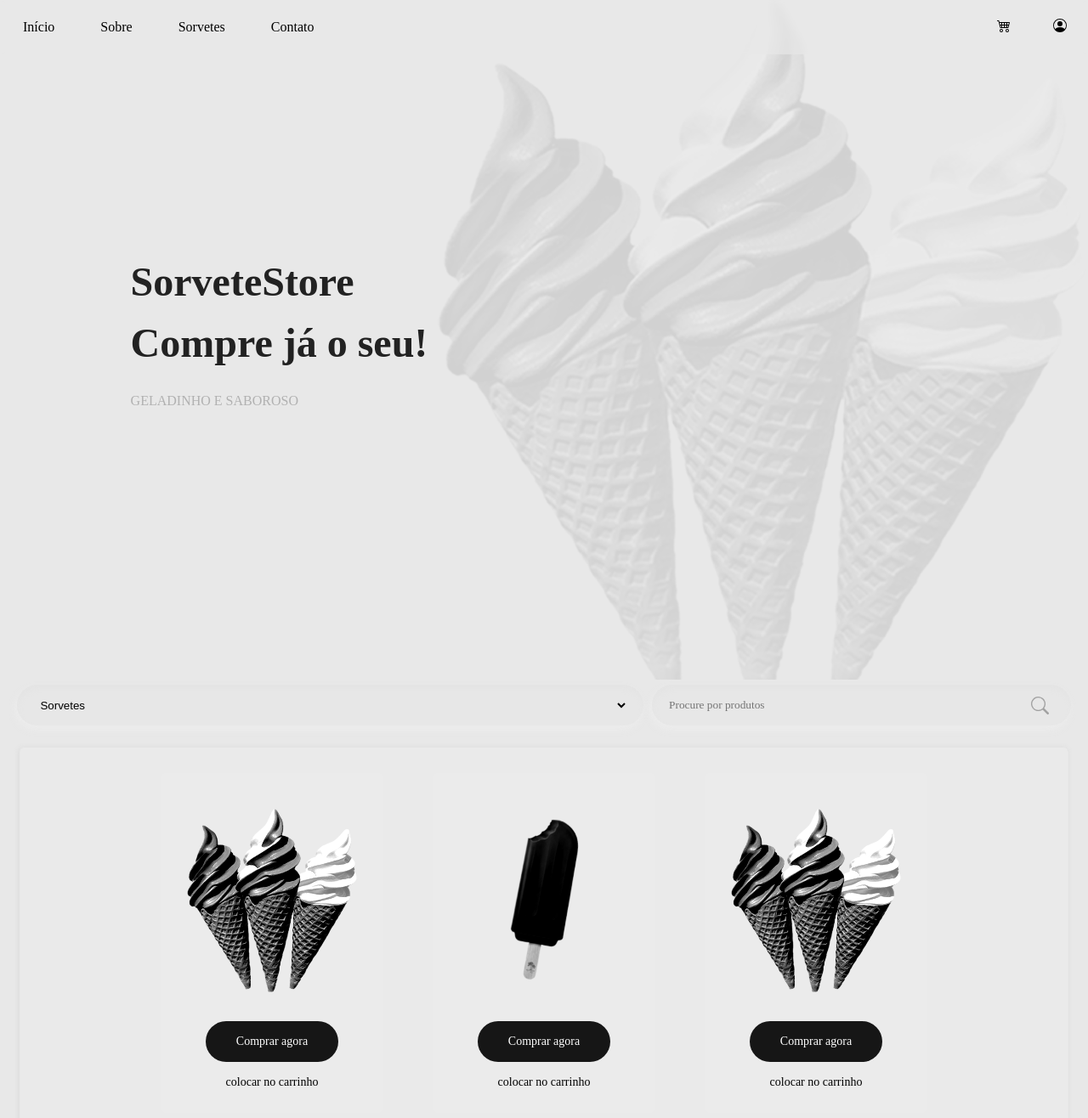
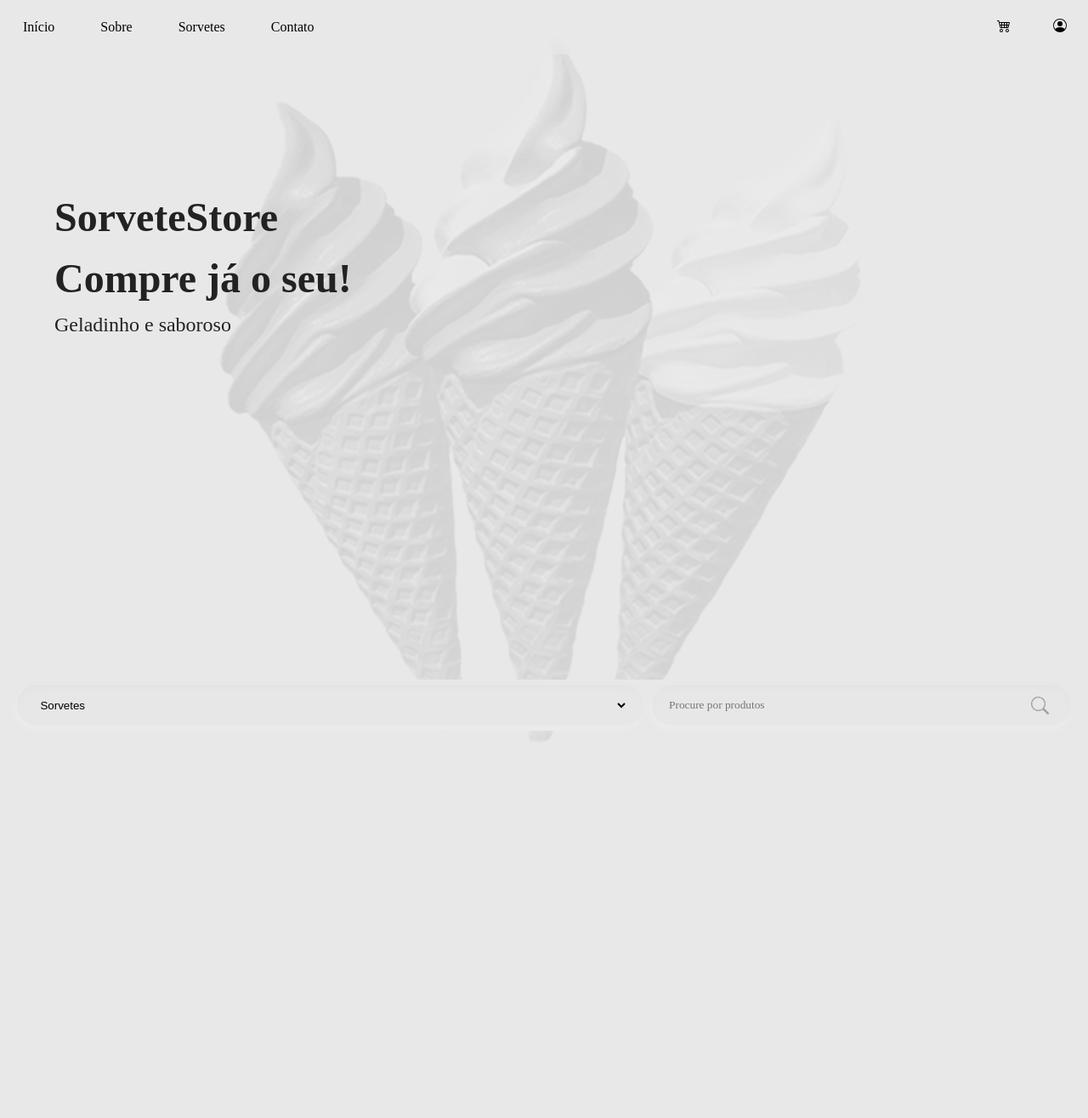
Before and after one commit to LuciLua/site-e-commerce, a Next.js app: page / in a window 1280 px wide. Shown: the top 1316 px of the page at 85% size. After the commit the page ends 875 px from the top, so only its background shows below. Built offline with nearby package versions, Linux system fonts and the light colour scheme.

Commit message:
:star2: home refactored ok

```diff
--- a/src/pages/index.tsx
+++ b/src/pages/index.tsx
@@ -1,65 +1,21 @@
 import MenuCategories from "../components/MenuCategories/MenuCategories"
 import SearchBar from "../components/SearchBar/SearchBar"
+import styles from "../styles/Home.module.scss"
 
 function Home() {
     return (
-        <main>
-            <div className="init">
-                <div className="back">
+        <>
+            <main className={styles.init}>
+                <div className={styles.background}>
                     <img src="img/sor.png" alt="" />
                 </div>
-                <h1 className="titulo">
-                    <p>SorveteStore<br />Compre já o seu!</p>
-                    <p id="titulo-g">Geladinho e saboroso</p>
-                </h1>
-            </div>
-
+                <div className={styles.txtInit}>
+                    <h1 className={styles.title}>SorveteStore <br /> Compre já o seu!</h1>
+                    <h2 className={styles.subtitle}>Geladinho e saboroso</h2>
+                </div>
+            </main>
             <SearchBar />
-
-            <div className="inter">
-
-                {/* <MenuCategories /> */}
-
-                <div className="products">
-                    <div className="align-prod">
-                        <div className="pr">
-                            <div className="buy" id="teste">
-                                <p>Comprar agora</p>
-                            </div>
-                            <img className="item" src="img/sor.png" alt="" />
-                            <div className="carrinho">
-                                <p className="carrinhoNow">colocar no carrinho</p>
-                            </div>
-                        </div>
-                        <div className="pr">
-                            <div className="buy">
-                                <p>Comprar agora</p>
-                            </div>
-                            <img className="item" src="img/icechoco.png" alt="" />
-                            <div className="carrinho">
-                                <p className="carrinhoNow">colocar no carrinho</p>
-                            </div>
-                        </div><div className="pr">
-                            <div className="buy">
-                                <p>Comprar agora</p>
-                            </div>
-                            <img className="item" src="img/sor.png" alt="" />
-                            <div className="carrinho">
-                                <p className="carrinhoNow">colocar no carrinho</p>
-                            </div>
-                        </div><div className="pr">
-                            <div className="buy">
-                                <p>Comprar agora</p>
-                            </div>
-                            <img className="item" src="img/sor.png" alt="" />
-                            <div className="carrinho">
-                                <p className="carrinhoNow">colocar no carrinho</p>
-                            </div>
-                        </div>
-                    </div>
-                </div>
-            </div>
-        </main>
+        </>
     )
 }
 
--- a/src/styles/Home.module.scss
+++ b/src/styles/Home.module.scss
@@ -0,0 +1,68 @@
+.init {
+    width: 100%;
+    min-width: 100%;
+    min-height: calc(100vh - 60px);
+
+    display: flex;
+    align-items: center;
+
+    position: relative;
+
+    margin-top: 60px;
+    // border: 2px solid red;
+
+    .txtInit {
+        font-family: Lexend;
+        color: rgb(34, 34, 34);
+        line-height: 1.5;
+
+        height: 100%;
+        width: 100%;
+
+        margin-left: 5vw;
+        margin-bottom: 30vh;
+
+        display: flex;
+        flex-direction: column;
+
+        z-index: 5;
+
+        position: relative;
+
+        h1.title {
+            font-size: 3rem;
+            font-weight: 700;
+        }
+
+        h2.subtitle {
+            font-size: 1.5em;
+            font-weight: 200;
+
+        }
+    }
+
+    .background {
+        position: absolute;
+
+        top: 0;
+
+        min-height: 100vh;
+        height: 100vh;
+        width: 100%;
+
+        z-index: 1;
+
+        display: flex;
+        justify-content: center;
+        align-items: center;
+
+        img {
+            filter: grayscale(1) opacity(0.1);
+
+            position: absolute;
+
+            user-select: none;
+            pointer-events: none;
+        }
+    }
+}
--- a/src/styles/globals.scss
+++ b/src/styles/globals.scss
@@ -30,66 +30,6 @@ body{
 
     background-color: rgb(232, 232, 232);
 }
-
-.init{
-    width: 100%;
-    min-width: 100%;
-    display: flex;
-    align-items: center;
-}
-
-.init .back{
-    position: relative;
-
-    min-height: 100vh;
-    height: 100vh;
-    width: 100%;
-
-    z-index: 1;
-}
-
-.init .back img{
-    filter: grayscale(1) opacity(0.1);
-
-    position: absolute;
-
-    right: 0;
-    margin-left: auto;
-
-    user-select: none;
-    pointer-events: none;
-}
-
-.init .titulo{
-    position: absolute;
-
-    font-family: Lexend;
-
-    margin-left: 12%;
-
-    font-weight: 800;
-    font-size: 3rem;
-
-    color: rgb(34, 34, 34);
-
-    z-index: 5;
-
-    line-height: 1.5;
-}
-
-.init .titulo #titulo-g{
-    font-size: 1rem;
-    font-weight: 100;
-
-
-    color: rgb(177, 177, 177);
-    z-index: 2;
-
-    text-transform: uppercase;
-
-    line-height: 4;
-}
-
 @keyframes fade {
     0%{
         opacity: 0%;
```
